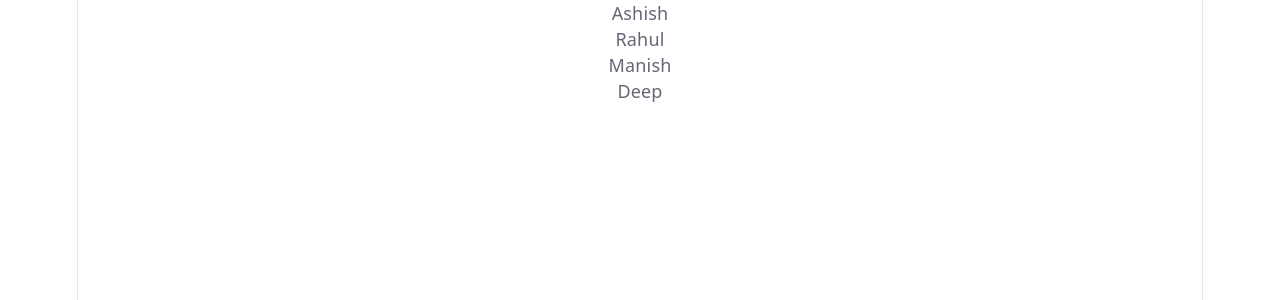
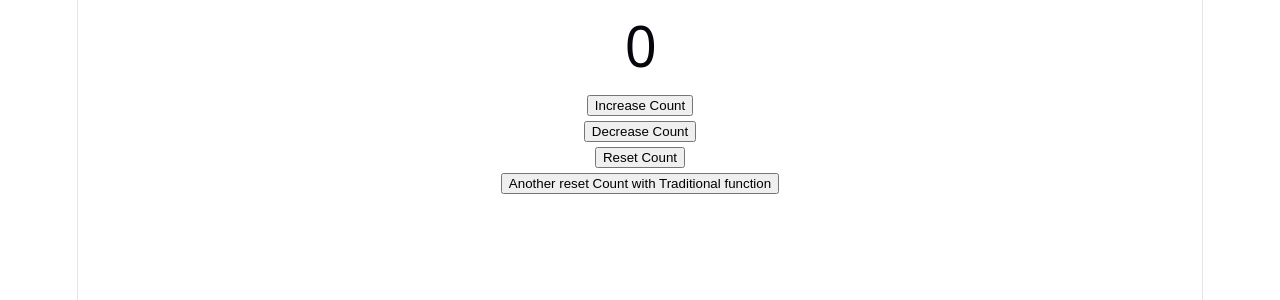
Before and after one commit to ashish8112/Javascript_Practice, a React (Vite) app in the folder Claude_Learning_MERN/Project/adusa-frontend/: page / in a window 1280 px wide. Shown: the top 300 px of the page. Built offline with nearby package versions, Linux system fonts and the light colour scheme.

Commit message:
Added App functionaliry

```diff
--- a/Claude_Learning_MERN/Project/adusa-frontend/src/App.jsx
+++ b/Claude_Learning_MERN/Project/adusa-frontend/src/App.jsx
@@ -88,19 +88,48 @@
 // }
 
 
-  import { useState } from "react";
+  // import { useState } from "react";
+  // function App()
+  // {
+  //   const students= ["Ashish","Rahul","Manish","Deep"];
+  //   return(
+  //     <div>
+  //      {students.map((student,index)=> { return <div key ={index}>{student}</div>  }
+  //          //automatic return becuase of arrow function ()=>"ashish" but when you use ()=>{return ashish} need return for curly
+  //      )}
+  //     </div>
+  //   )
+  // }
+
+
+  import {useState} from 'react';
   function App()
   {
-    const students= ["Ashish","Rahul","Manish","Deep"];
-    return(
+    const[count,Counter]=useState(0);
+    function increaseCounter()
+    {
+      Counter(count+1);
+    }
+    function decreaseCounter()
+    {
+      Counter(count-1);
+    }
+
+    return (
       <div>
-       {students.map((student,index)=> { return <div key ={index}>{student}</div>  }
-           //automatic return becuase of arrow function ()=>"ashish" but when you use ()=>{return ashish} need return for curly
-       )}
+        <h1>{count}</h1>
+        <button onClick={increaseCounter}>Increase Count</button>
+        <br></br>
+        <button onClick={decreaseCounter}>Decrease Count</button>
+        <br></br>
+        <button onClick={()=>Counter(0)}>Reset Count</button>
+        {/* Note we cannot do onClick={Counter(count+1)} it is not HTML , it is jsx it will excute instantly and will cause infinite loop */}
+        {/* Instead create arrow function  */}
+        <br></br>
+        <button onClick={function(){Counter(0)}}>Another reset Count with Traditional function</button>
       </div>
     )
   }
 
 
-
 export default App;
```
